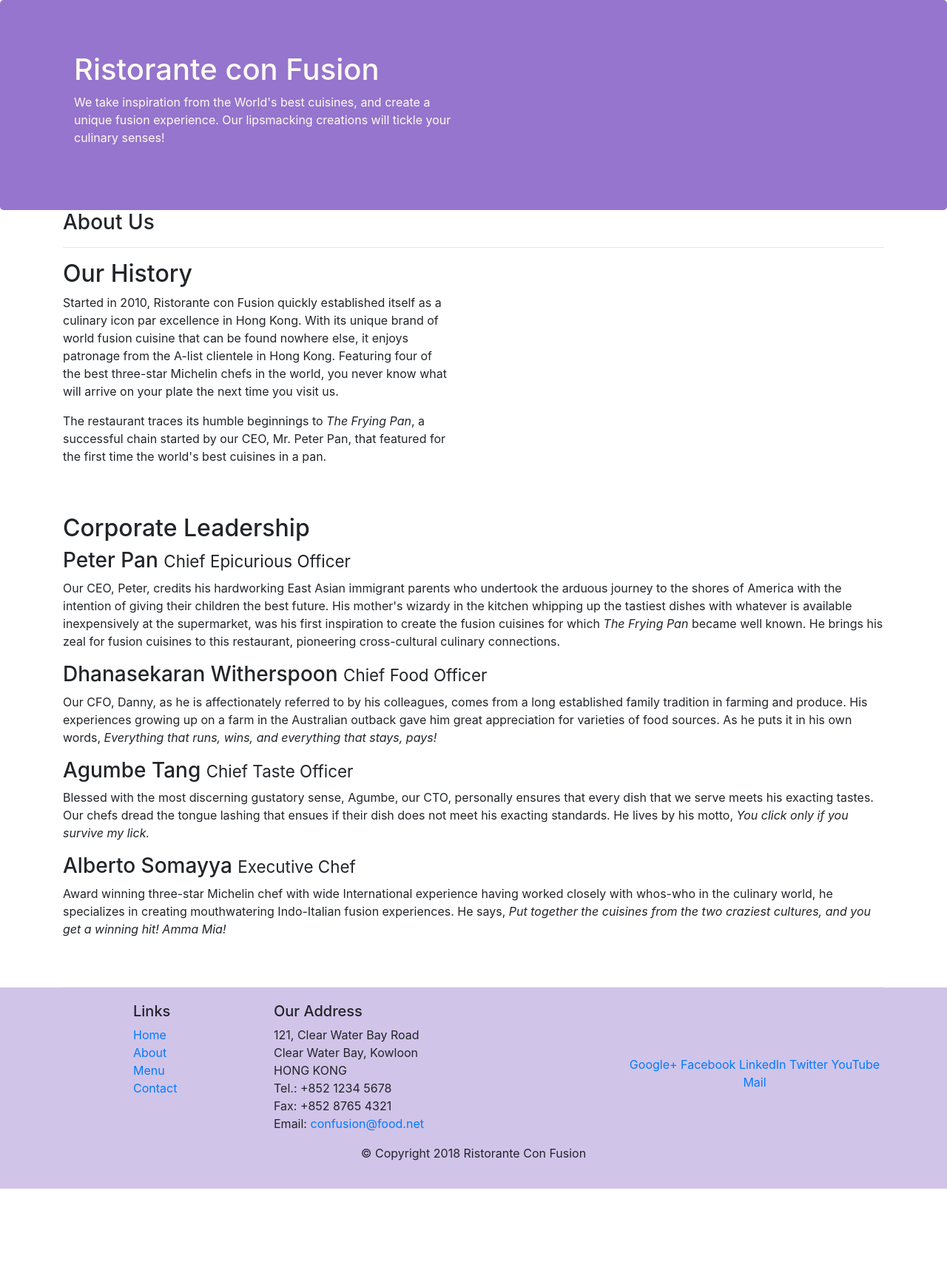
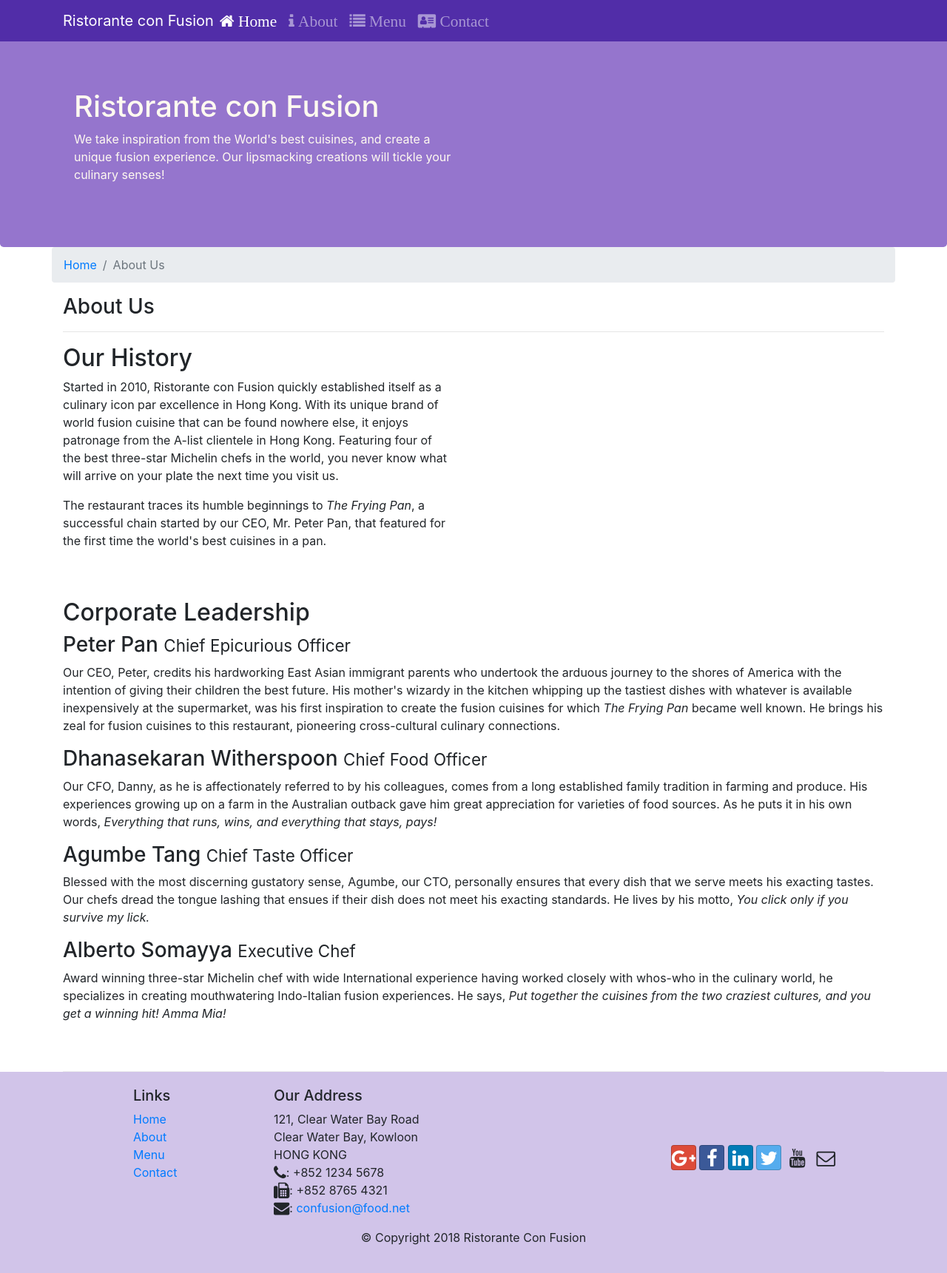
Before and after one commit to shiddhantbehera/Bootstrap, a website: page aboutus.html in a window 1280 px wide. Shown: the whole page at 74% size. Before the commit the page ends 1607 px from the top, so only its background shows below. Drawn offline with nearby package versions, Linux system fonts and the light colour scheme.

Commit message:
CSS changes

```diff
--- a/CSS/style.css
+++ b/CSS/style.css
@@ -30,3 +30,12 @@
 	color: #0f0f0f;
 
 }
+
+body {
+	padding: 50px 0px 0px 0px;
+	z-index: 0;
+}
+
+.navbar-dark {
+	background-color: #512DA8;
+}
--- a/aboutus.html
+++ b/aboutus.html
@@ -9,6 +9,8 @@
 
      <!-- Bootstrap CSS -->
     <link rel="stylesheet" href="node_modules/bootstrap/dist/css/bootstrap.min.css">
+    <link rel="stylesheet" href="node_modules/font-awesome/css/font-awesome.min.css">
+    <link rel="stylesheet" href="node_modules/bootstrap-social/bootstrap-social.css">
     <link rel="stylesheet" type="text/css" href="CSS/style.css">
 
     <title>Ristorante Con Fusion: About Us</title>
@@ -16,7 +18,23 @@
 </head>
 
 <body>
+    <nav class="navbar navbar-dark navbar-expand-sm fixed-top">
+        <div class="container">
+            <button class="navbar-toggler" type="button" data-toggle="collapse" data-target="#Navbar">
+                <span class="navbar-toggler-icon"></span>
+            </button>
+            <a class="navbar-brand mr-auto" href="./index.html">Ristorante con Fusion</a>
+            <div class="collapse navbar-collapse" id="Navbar">
+                <ul class="navbar-nav mr-auto">
+               <li class="nav-item active"><a class="nav-link" href="#"><span class="fa fa-home fa-lg"> Home</span></a></li>
+               <li class="nav-item"><a class="nav-link" href="./aboutus.html"><span class="fa fa-info fa-lg"> About</span></a></li>
+               <li class="nav-item"><a class="nav-link" href="#"><span class="fa fa-list fa-lg"> Menu</a></li>
+               <li class="nav-item"><a class="nav-link" href="#"><span class="fa fa-address-card fa-lg"> Contact</a></li>
+            </ul>
 
+            </div>
+        </div>
+    </nav>
     <header class="jumbotron">
         <div class="container">
             <div class="row row-header">
@@ -32,9 +50,15 @@
 
     <div>
         <div class="container">
-            <div>
-               <h3>About Us</h3>
+            <div class="row">
+                <ol class="col-12 breadcrumb">
+                    <li class="breadcrumb-item"><a href="./index.html">Home</a></li>
+                    <li class="breadcrumb-item active">About Us</li>
+                </ol>
+              <div class="col-12">
+                 <h3>About Us</h3>
                <hr>
+              </div>
             </div>
         </div>
 
@@ -71,7 +95,7 @@
                 <div class="col-4 offset-1 col-sm-2">
                     <h5>Links</h5>
                     <ul class="list-unstyled">
-                        <li><a href="#">Home</a></li>
+                        <li><a href="./index.html">Home</a></li>
                         <li><a href="#">About</a></li>
                         <li><a href="#">Menu</a></li>
                         <li><a href="#">Contact</a></li>
@@ -83,19 +107,19 @@
 		              121, Clear Water Bay Road<br>
 		              Clear Water Bay, Kowloon<br>
 		              HONG KONG<br>
-		              Tel.: +852 1234 5678<br>
-		              Fax: +852 8765 4321<br>
-		              Email: <a href="mailto:confusion@food.net">confusion@food.net</a>
+		              <i class="fa fa-phone fa-lg"></i>: +852 1234 5678<br>
+		              <i class="fa fa-fax fa-lg"></i>: +852 8765 4321<br>
+		              <i class="fa fa-envelope fa-lg"></i>: <a href="mailto:confusion@food.net">confusion@food.net</a>
 		           </address>
                 </div>
                 <div class="col-12 col-sm-4 align-self-center">
                     <div class="text-center">
-                        <a href="http://google.com/+">Google+</a>
-                        <a href="http://www.facebook.com/profile.php?id=">Facebook</a>
-                        <a href="http://www.linkedin.com/in/">LinkedIn</a>
-                        <a href="http://twitter.com/">Twitter</a>
-                        <a href="http://youtube.com/">YouTube</a>
-                        <a href="mailto:">Mail</a>
+                       <a class="btn btn-social-icon btn-google" href="http://google.com/+"><i class="fa fa-google-plus fa-lg"></i></a>
+                        <a class="btn btn-social-icon btn-facebook" href="http://www.facebook.com/profile.php?id="><i class="fa fa-facebook fa-lg"></i></a>
+                        <a class="btn btn-social-icon btn-linkedin" href="http://www.linkedin.com/in/"><i class="fa fa-linkedin fa-lg"></i></a>
+                        <a class="btn btn-social-icon btn-twitter" href="http://twitter.com/"><i class="fa fa-twitter fa-lg"></i></a>
+                        <a class="btn btn-social-icon btn-youtube" href="http://youtube.com/"><i class="fa fa-youtube fa-lg"></i></a>
+                        <a class="btn btn-social-icon" href="mailto:"><i class="fa fa-envelope-o fa-lg"></i></a>
                     </div>
                 </div>
            </div>
--- a/package.json
+++ b/package.json
@@ -15,6 +15,8 @@
   },
   "dependencies": {
     "bootstrap": "^4.5.2",
+    "bootstrap-social": "^5.1.1",
+    "font-awesome": "^4.7.0",
     "jquery": "^3.5.1",
     "popper.js": "^1.12.9"
   }
```
Also changed, not shown: index.html (+28 -10 lines), 1 other file.
